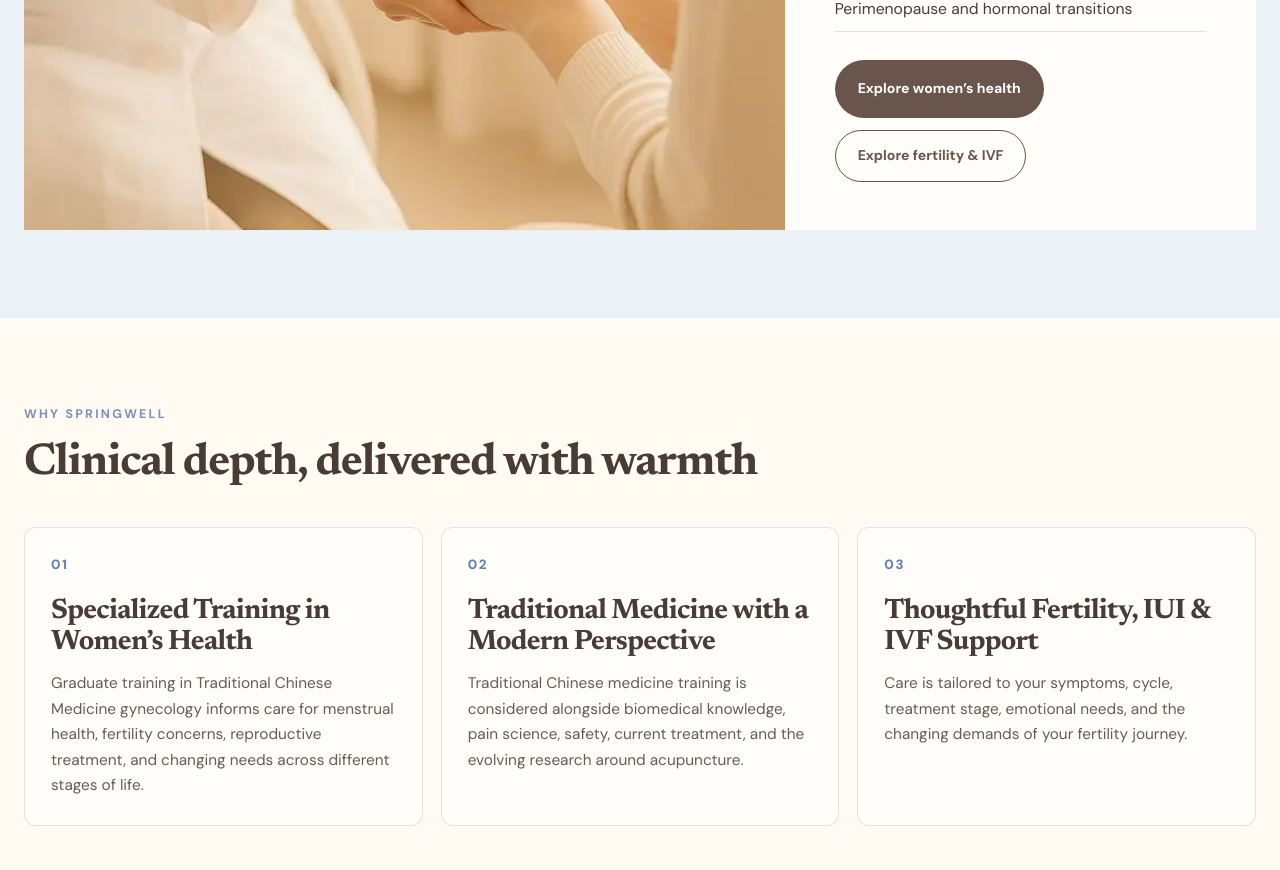
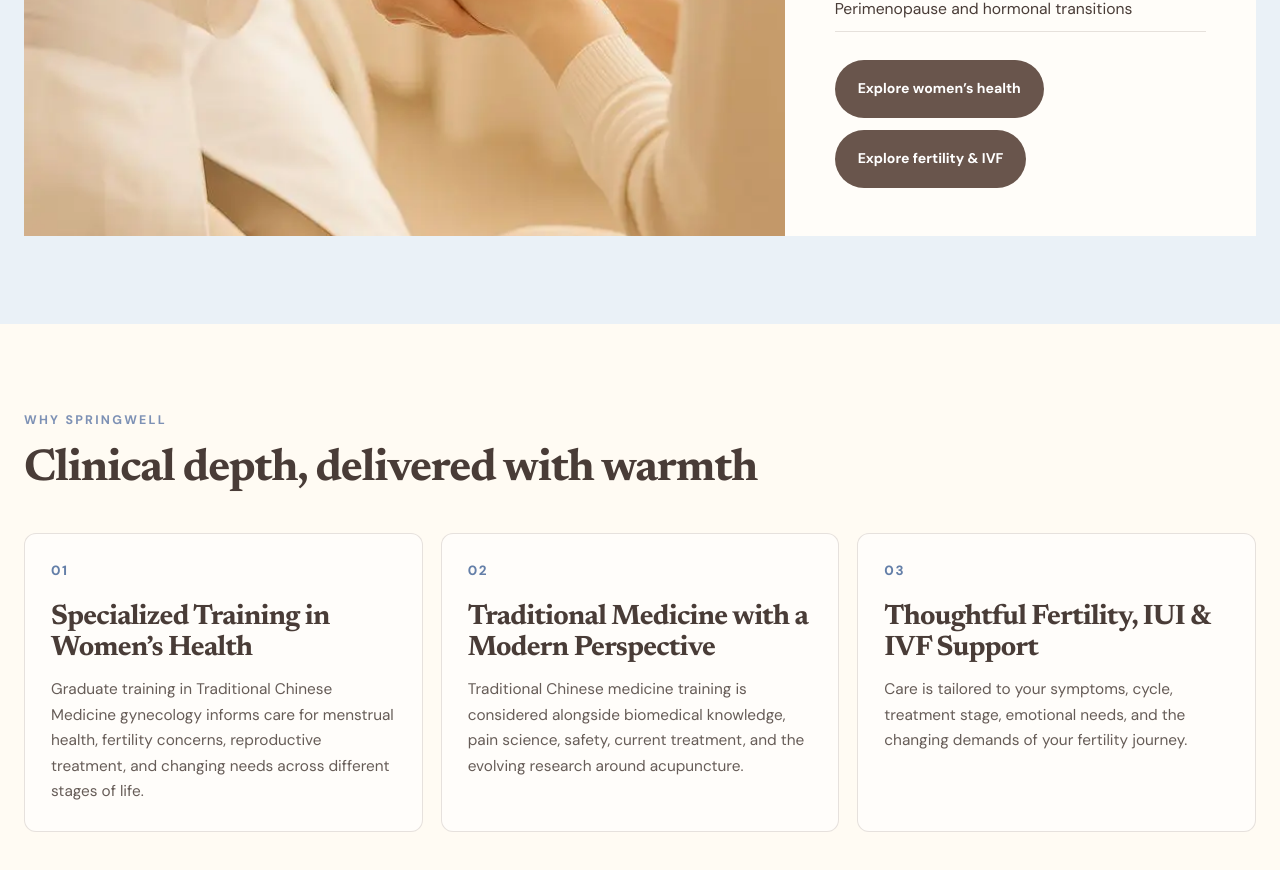
Before and after one commit to ryantao1114/springwell-website, a Next.js app: page / in a window 1280 px wide. Shown: the part 4720-5590 px from the top of the page. Built offline with nearby package versions, Linux system fonts and the light colour scheme; no server answers.

Commit message:
Match homepage fertility CTA styling

```diff
--- a/app/page.tsx
+++ b/app/page.tsx
@@ -79,7 +79,7 @@ export default function Home() {
 
     <section className={styles.section}><div className="container"><SectionHeading eyebrow="Potential benefits" title="How acupuncture may support your care" text="Acupuncture can support pain relief, muscle relaxation, stress regulation, restorative sleep, mobility, menstrual comfort, and digestive wellbeing through an individualized treatment plan." /><div className={styles.benefitGrid}>{benefits.map(([icon,title,text]) => <article className={styles.iconCard} key={title}><Image src={`/images/benefits/${icon}.webp`} alt="" width={76} height={76} /><div><h3>{title}</h3><p>{text}</p></div></article>)}</div></div></section>
 
-    <section className={`${styles.section} ${styles.womensFeature}`}><div className={`container ${styles.featureGrid}`}><div className={styles.featureImage}><Image src="/images/home-womens-health-upload.webp" alt="A supportive women’s health consultation" fill sizes="(max-width: 860px) 100vw, 58vw" /></div><div className={styles.featureCopy}><p className="eyebrow">Women’s health focus</p><h2>Care for every chapter of women’s health</h2><p>Individualized acupuncture that respects where you are, what you are navigating, and the medical care already supporting you.</p><ul><li>Fertility, IUI &amp; IVF support</li><li>Menstrual concerns</li><li>Irregular cycles</li><li>PCOS-related symptoms</li><li>Cycle-related headaches</li><li>Perimenopause and hormonal transitions</li></ul><div className={styles.featureActions}><Link className="button button-primary" href="/care/womens-health">Explore women’s health <ArrowIcon /></Link><Link className="button button-secondary" href="/care/fertility-ivf-support">Explore fertility &amp; IVF <ArrowIcon /></Link></div></div></div></section>
+    <section className={`${styles.section} ${styles.womensFeature}`}><div className={`container ${styles.featureGrid}`}><div className={styles.featureImage}><Image src="/images/home-womens-health-upload.webp" alt="A supportive women’s health consultation" fill sizes="(max-width: 860px) 100vw, 58vw" /></div><div className={styles.featureCopy}><p className="eyebrow">Women’s health focus</p><h2>Care for every chapter of women’s health</h2><p>Individualized acupuncture that respects where you are, what you are navigating, and the medical care already supporting you.</p><ul><li>Fertility, IUI &amp; IVF support</li><li>Menstrual concerns</li><li>Irregular cycles</li><li>PCOS-related symptoms</li><li>Cycle-related headaches</li><li>Perimenopause and hormonal transitions</li></ul><div className={styles.featureActions}><Link className="button button-primary" href="/care/womens-health">Explore women’s health <ArrowIcon /></Link><Link className="button button-primary" href="/care/fertility-ivf-support">Explore fertility &amp; IVF <ArrowIcon /></Link></div></div></div></section>
 
     <section className={styles.section}><div className="container"><NarrowHeading eyebrow="Why Springwell" title="Clinical depth, delivered with warmth" /><div className={styles.whyGrid}><InfoCard number="01" title="Specialized Training in Women’s Health" text="Graduate training in Traditional Chinese Medicine gynecology informs care for menstrual health, fertility concerns, reproductive treatment, and changing needs across different stages of life." /><InfoCard number="02" title="Traditional Medicine with a Modern Perspective" text="Traditional Chinese medicine training is considered alongside biomedical knowledge, pain science, safety, current treatment, and the evolving research around acupuncture." /><InfoCard number="03" title="Thoughtful Fertility, IUI & IVF Support" text="Care is tailored to your symptoms, cycle, treatment stage, emotional needs, and the changing demands of your fertility journey." /></div></div></section>
 
```
